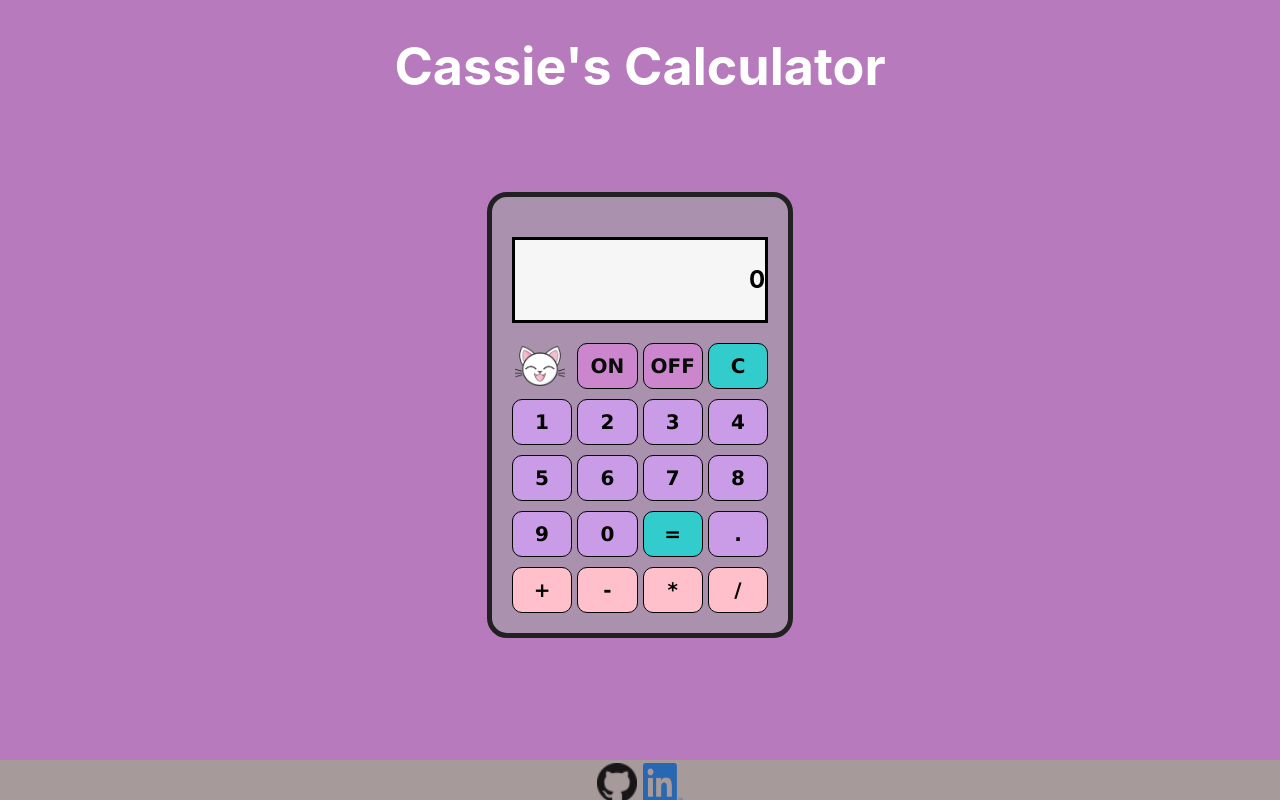
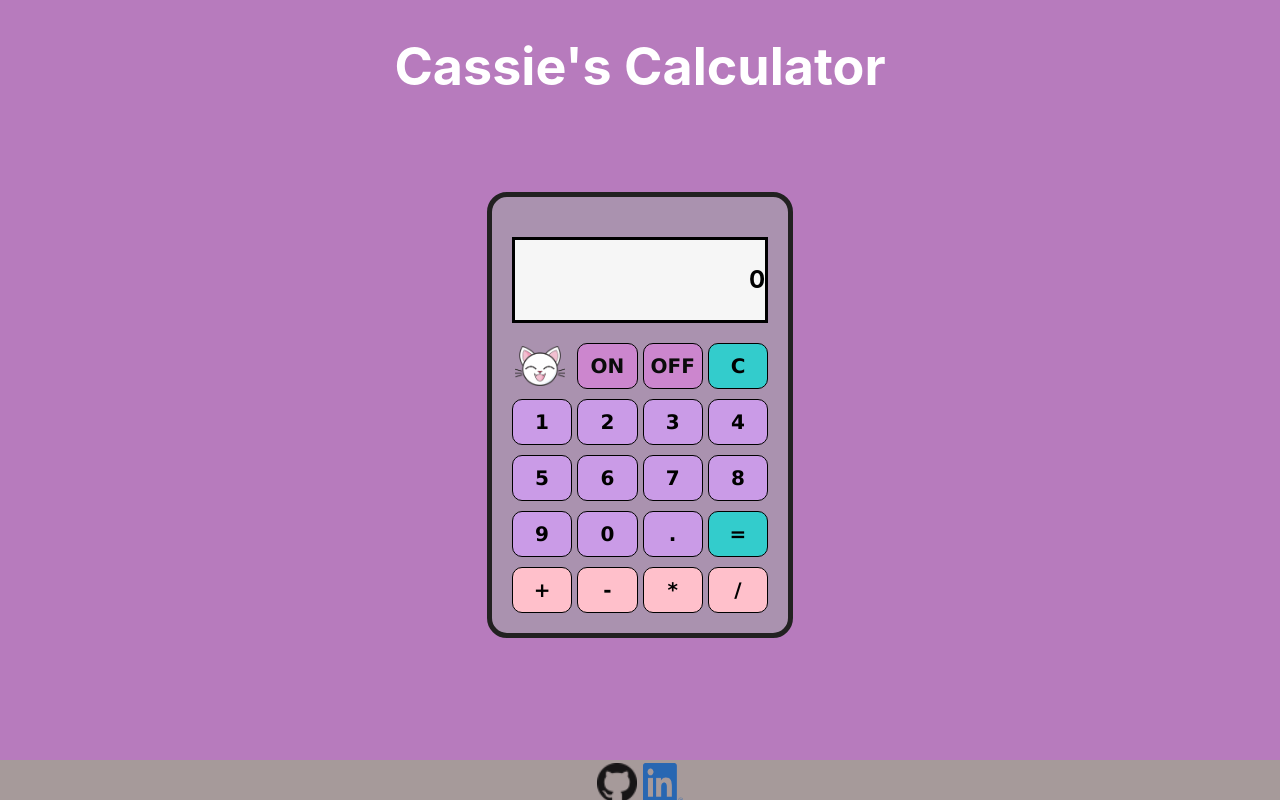
Before and after one commit to cassichan/personal-react-calculator, a React (Create React App) app: page / in a window 1280 px wide. Built offline with nearby package versions, Linux system fonts and the light colour scheme.

Commit message:
switched two buttons

```diff
--- a/src/Calculator/Calc.jsx
+++ b/src/Calculator/Calc.jsx
@@ -47,8 +47,8 @@ export default function Calc() {
                   </button>
                 );
               })}
+              <button className="num-btn">.</button>
               <button className="clear-total-btn">=</button>
-              <button className="num-btn">.</button>
               <button onClick={add} className="operation-btn">
                 +
               </button>
```
